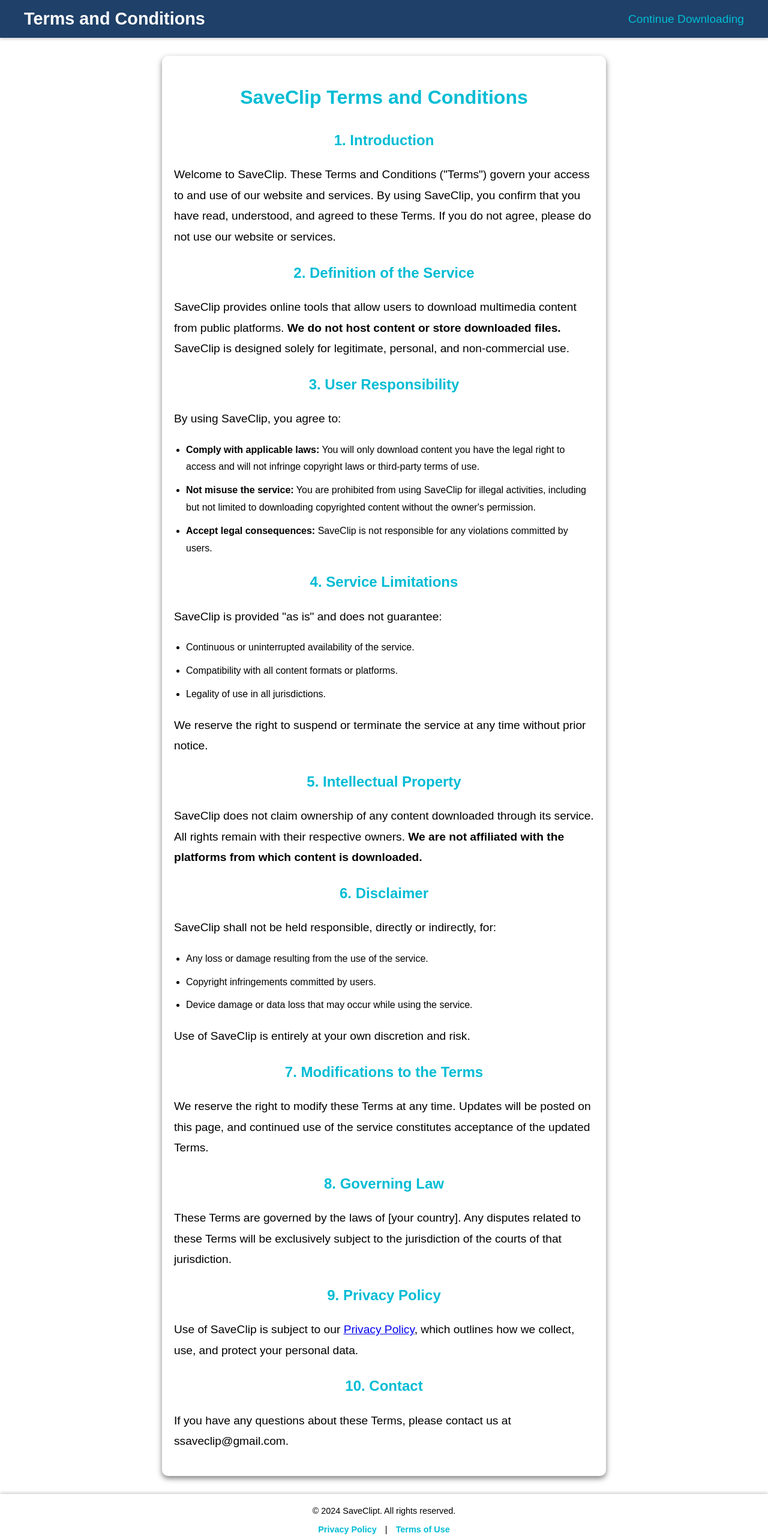
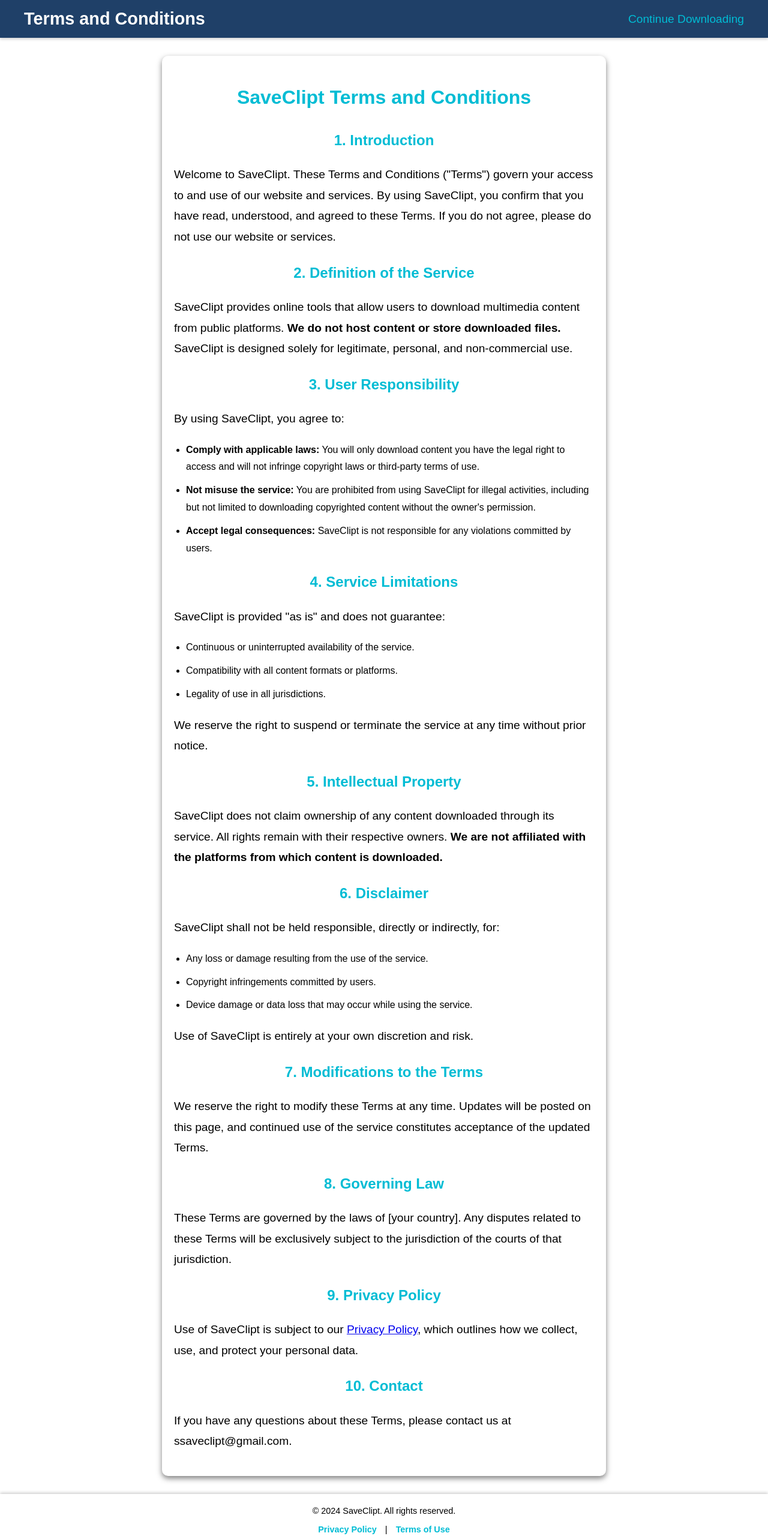
Before and after one commit to save2020/Saveclipt, a website: page public/en/enterms-and-conditions.html in a window 1280 px wide. Shown: the whole page at 60% size. Drawn offline with Linux system fonts and the light colour scheme.

Commit message:
Update enterms-and-conditions.html

```diff
--- a/public/en/enterms-and-conditions.html
+++ b/public/en/enterms-and-conditions.html
@@ -4,7 +4,7 @@
   <meta charset="UTF-8">
   <meta name="viewport" content="width=device-width, initial-scale=1.0">
   <link rel="stylesheet" href="../styles.css">
-  <title>Terms and Conditions | SaveClip</title>
+  <title>Terms and Conditions | SaveClipt</title>
 </head>
 <body>
   <header>
@@ -23,27 +23,27 @@
   </header>
   <main>
     <div class="terms-block">
-      <h1>SaveClip Terms and Conditions</h1>
+      <h1>SaveClipt Terms and Conditions</h1>
       <h2>1. Introduction</h2>
       <p>
-        Welcome to SaveClip. These Terms and Conditions ("Terms") govern your access to and use of our website and services. By using SaveClip, you confirm that you have read, understood, and agreed to these Terms. If you do not agree, please do not use our website or services.
+        Welcome to SaveClipt. These Terms and Conditions ("Terms") govern your access to and use of our website and services. By using SaveClipt, you confirm that you have read, understood, and agreed to these Terms. If you do not agree, please do not use our website or services.
       </p>
       <h2>2. Definition of the Service</h2>
       <p>
-        SaveClip provides online tools that allow users to download multimedia content from public platforms. <strong>We do not host content or store downloaded files.</strong> SaveClip is designed solely for legitimate, personal, and non-commercial use.
+        SaveClipt provides online tools that allow users to download multimedia content from public platforms. <strong>We do not host content or store downloaded files.</strong> SaveClipt is designed solely for legitimate, personal, and non-commercial use.
       </p>
       <h2>3. User Responsibility</h2>
       <p>
-        By using SaveClip, you agree to:
+        By using SaveClipt, you agree to:
       </p>
       <ul>
         <li><strong>Comply with applicable laws:</strong> You will only download content you have the legal right to access and will not infringe copyright laws or third-party terms of use.</li>
-        <li><strong>Not misuse the service:</strong> You are prohibited from using SaveClip for illegal activities, including but not limited to downloading copyrighted content without the owner's permission.</li>
-        <li><strong>Accept legal consequences:</strong> SaveClip is not responsible for any violations committed by users.</li>
+        <li><strong>Not misuse the service:</strong> You are prohibited from using SaveClipt for illegal activities, including but not limited to downloading copyrighted content without the owner's permission.</li>
+        <li><strong>Accept legal consequences:</strong> SaveClipt is not responsible for any violations committed by users.</li>
       </ul>
       <h2>4. Service Limitations</h2>
       <p>
-        SaveClip is provided "as is" and does not guarantee:
+        SaveClipt is provided "as is" and does not guarantee:
       </p>
       <ul>
         <li>Continuous or uninterrupted availability of the service.</li>
@@ -55,11 +55,11 @@
       </p>
       <h2>5. Intellectual Property</h2>
       <p>
-        SaveClip does not claim ownership of any content downloaded through its service. All rights remain with their respective owners. <strong>We are not affiliated with the platforms from which content is downloaded.</strong>
+        SaveClipt does not claim ownership of any content downloaded through its service. All rights remain with their respective owners. <strong>We are not affiliated with the platforms from which content is downloaded.</strong>
       </p>
       <h2>6. Disclaimer</h2>
       <p>
-        SaveClip shall not be held responsible, directly or indirectly, for:
+        SaveClipt shall not be held responsible, directly or indirectly, for:
       </p>
       <ul>
         <li>Any loss or damage resulting from the use of the service.</li>
@@ -67,7 +67,7 @@
         <li>Device damage or data loss that may occur while using the service.</li>
       </ul>
       <p>
-        Use of SaveClip is entirely at your own discretion and risk.
+        Use of SaveClipt is entirely at your own discretion and risk.
       </p>
       <h2>7. Modifications to the Terms</h2>
       <p>
@@ -79,11 +79,11 @@
       </p>
       <h2>9. Privacy Policy</h2>
       <p>
-        Use of SaveClip is subject to our <a href="enprivacy-policy.html">Privacy Policy</a>, which outlines how we collect, use, and protect your personal data.
+        Use of SaveClipt is subject to our <a href="enprivacy-policy.html">Privacy Policy</a>, which outlines how we collect, use, and protect your personal data.
       </p>
       <h2>10. Contact</h2>
       <p>
-        If you have any questions about these Terms, please contact us at ssaveclip@gmail.com.
+        If you have any questions about these Terms, please contact us at ssaveclipt@gmail.com.
       </p>
     </div>
   </main>
```
